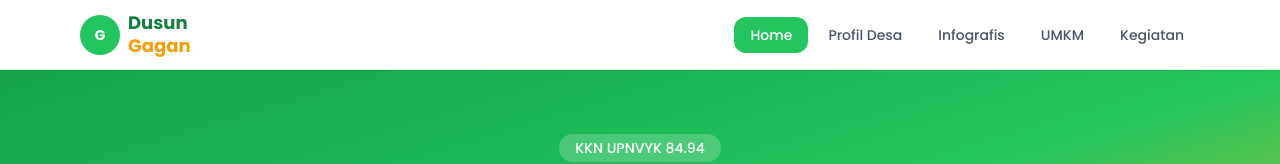
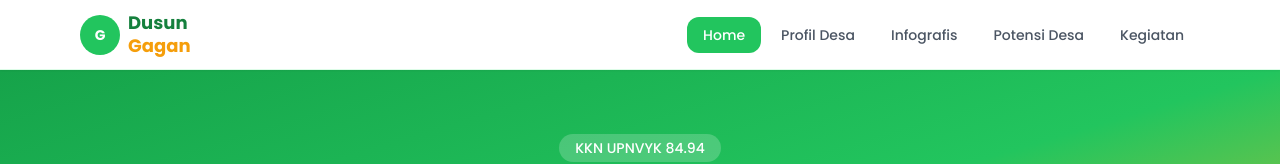
Before and after one commit to thrqaziz12/web-profile-gagan, a Next.js app in the folder frontend/: page / in a window 1280 px wide. Shown: the top 164 px of the page. Built offline with nearby package versions, Linux system fonts and the light colour scheme.

Commit message:
feat: ubah menu UMKM menjadi Potensi Desa di navbar

```diff
--- a/frontend/src/components/Navbar.tsx
+++ b/frontend/src/components/Navbar.tsx
@@ -9,7 +9,7 @@ const navLinks = [
   { label: 'Home', href: '/' },
   { label: 'Profil Desa', href: '/profil-desa' },
   { label: 'Infografis', href: '/infografis' },
-  { label: 'UMKM', href: '/umkm' },
+  { label: 'Potensi Desa', href: '/potensi-desa' },
   { label: 'Kegiatan', href: '/kegiatan' },
 ]
 
@@ -37,7 +37,7 @@ export default function Navbar() {
               <Link
                 href={link.href}
                 className={`px-4 py-2 rounded-xl font-medium text-sm transition-all ${
-                  pathname === link.href
+                  pathname === link.href || pathname.startsWith(link.href + '/')
                     ? 'bg-primary-500 text-white'
                     : 'text-gray-600 hover:bg-primary-50 hover:text-primary-600'
                 }`}
@@ -68,7 +68,7 @@ export default function Navbar() {
                   href={link.href}
                   onClick={() => setOpen(false)}
                   className={`block px-4 py-2.5 rounded-xl font-medium text-sm transition-all ${
-                    pathname === link.href
+                    pathname === link.href || pathname.startsWith(link.href + '/')
                       ? 'bg-primary-500 text-white'
                       : 'text-gray-600 hover:bg-primary-50 hover:text-primary-600'
                   }`}
```
